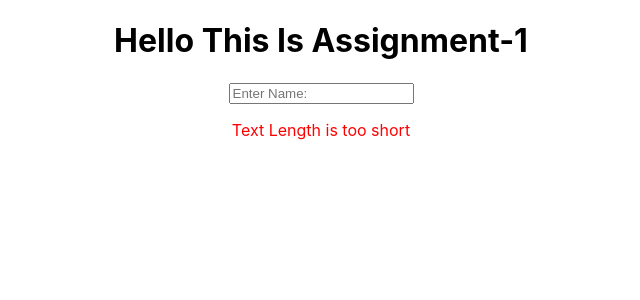
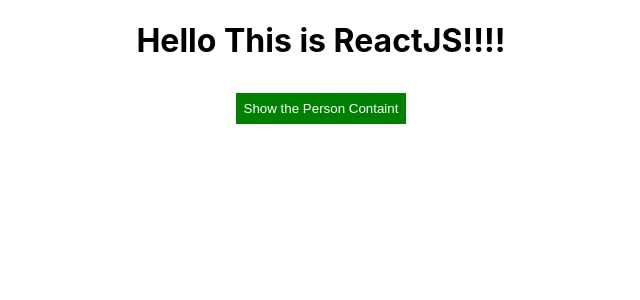
Before and after one commit to ajaysharma91/my-app, a React (Create React App) app: page / in a window 1280 px wide. Shown: the top 300 px of the page, without its empty margins (319-959 px from the left). Built offline with nearby package versions, Linux system fonts and the light colour scheme.

Commit message:
add dynamic css in appconditional

```diff
--- a/src/AppConditional.js
+++ b/src/AppConditional.js
@@ -13,14 +13,11 @@
     showText:"Show the Person Containt"
   }
   deletehandler = (index)=>{
-      console.log(index);
-         const person = this.state.persons.slice();
-         console.log(person);
+     const person = this.state.persons.slice();
      person.splice(index,1);
      this.setState({persons:person});
    }
    handleStateChange = ()=>{
-    console.log("changed");
    var shoediv = this.state.showPerson;
    if(shoediv)
    this.setState({showText:"Show The Person Containt"});
@@ -45,6 +42,15 @@
     this.setState({persons :persons})
   }
   render(){
+
+      const style = {
+        backgroundColor:'green',
+        color:'white',
+        border:'1px solid white',
+        padding:'8px',
+        textAlign:'center',
+        margin:'10px'
+      }
       let person = null;
       if(this.state.showPerson == true)
       {
@@ -61,12 +67,13 @@
 
             </div>
           );
+          style.backgroundColor='red'
       }
   return (
     <div className="App">
         <h1>Hello This is ReactJS!!!!</h1>
-     {person}
-     <button onClick={this.handleStateChange}>{this.state.showText}</button>
+        <button style={style} onClick={this.handleStateChange}>{this.state.showText}</button>
+      {person}
     </div>
   )};
 
--- a/src/Person.js
+++ b/src/Person.js
@@ -3,7 +3,7 @@
  const Person = (props)=>{
     return(
         <div className="Person" >
-            <h1 onClick={props.click}>Hello I'm {props.name} And My Age is {props.age} {props.rahmat}</h1>
+            <h1 onClick={props.click}>Hello I'm {props.name} And My Age is {props.age} </h1>
             <p>{props.children}</p>
         <input type="text" onChange={props.changed} value={props.value}></input>
         </div>
--- a/src/index.js
+++ b/src/index.js
@@ -3,9 +3,9 @@
 import './index.css';
 import App from './App';
 import * as serviceWorker from './serviceWorker';
-//import AppConditional from './AppConditional';
+import AppConditional from './AppConditional';
 
-ReactDOM.render(<App />, document.getElementById('root'));
+ReactDOM.render(<AppConditional />, document.getElementById('root'));
 
 // If you want your app to work offline and load faster, you can change
 // unregister() to register() below. Note this comes with some pitfalls.
```
